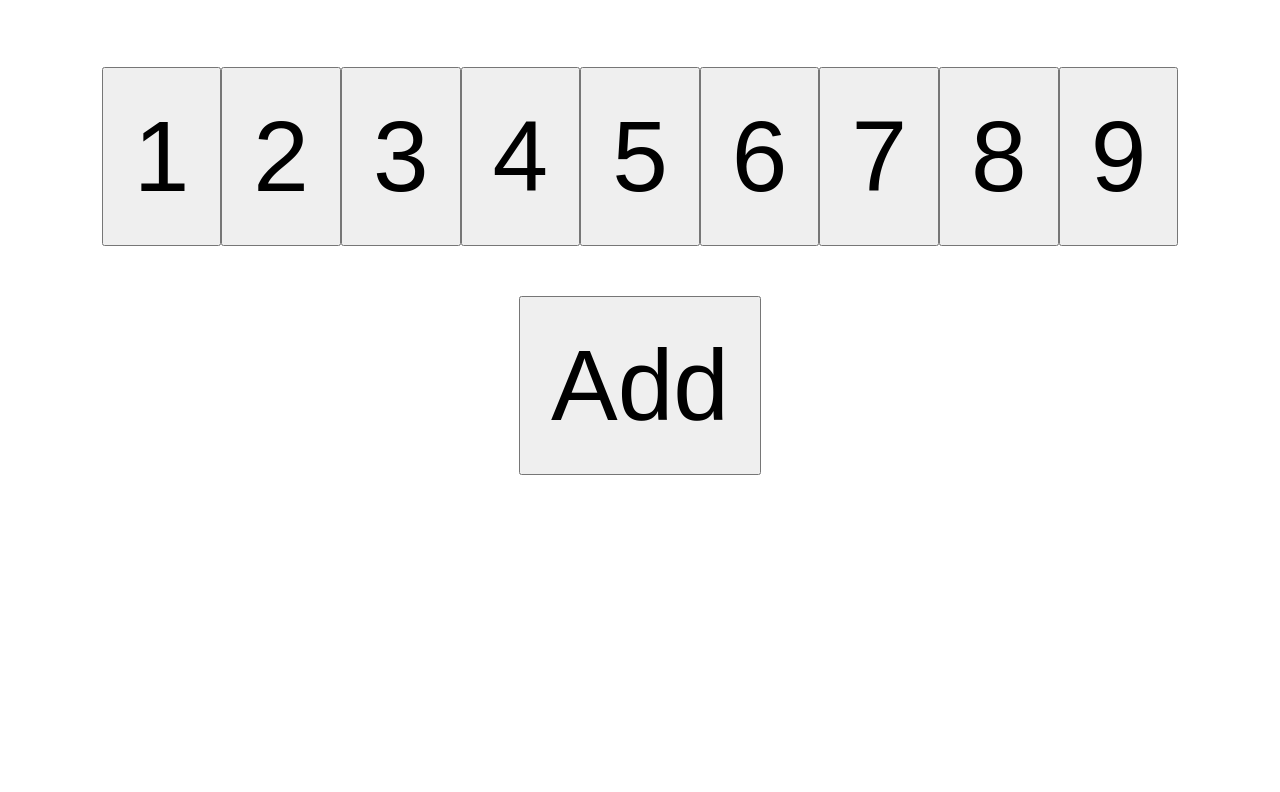
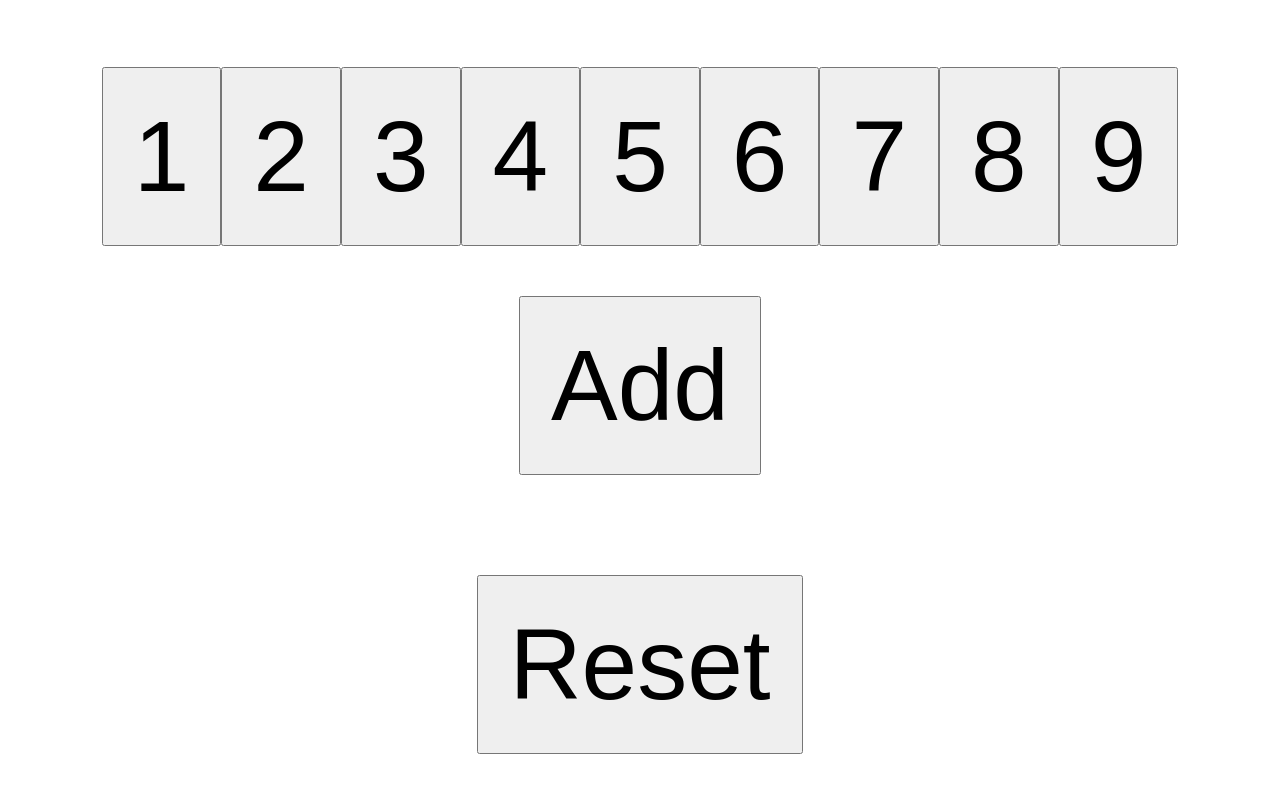
Before and after one commit to bobready0812/vue, a Vue app: page / in a window 1280 px wide. Shown: the top 792 px of the page. Built offline with nearby package versions, Linux system fonts and the light colour scheme.

Commit message:
20210915

```diff
--- a/src/App.vue
+++ b/src/App.vue
@@ -15,6 +15,8 @@
    <button @click="increase9">9</button>
    <br>
    <button class="add" @click="add">Add</button>
+   <br>
+   <button class="add" @click="reset">Reset</button>
 </template>
 
 <script>
@@ -115,6 +117,13 @@
 
             add() {
               this.sum = this.num1+ this.num2 + this.num3;
+            },
+
+            reset() {
+                this.num1 = null;
+                this.num2 = null;
+                this.num3 = null;
+                this.sum = null;
             }
 
 
```
